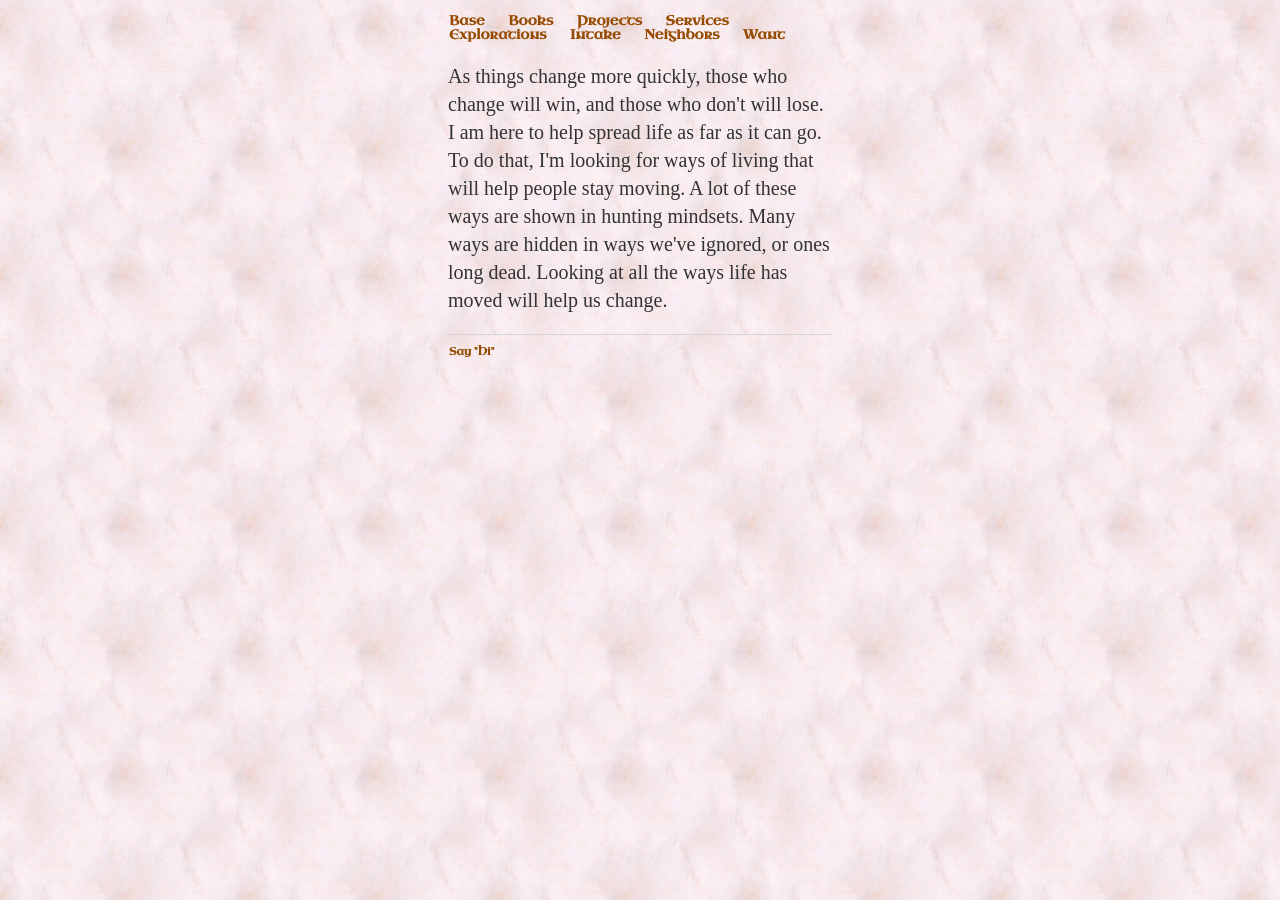
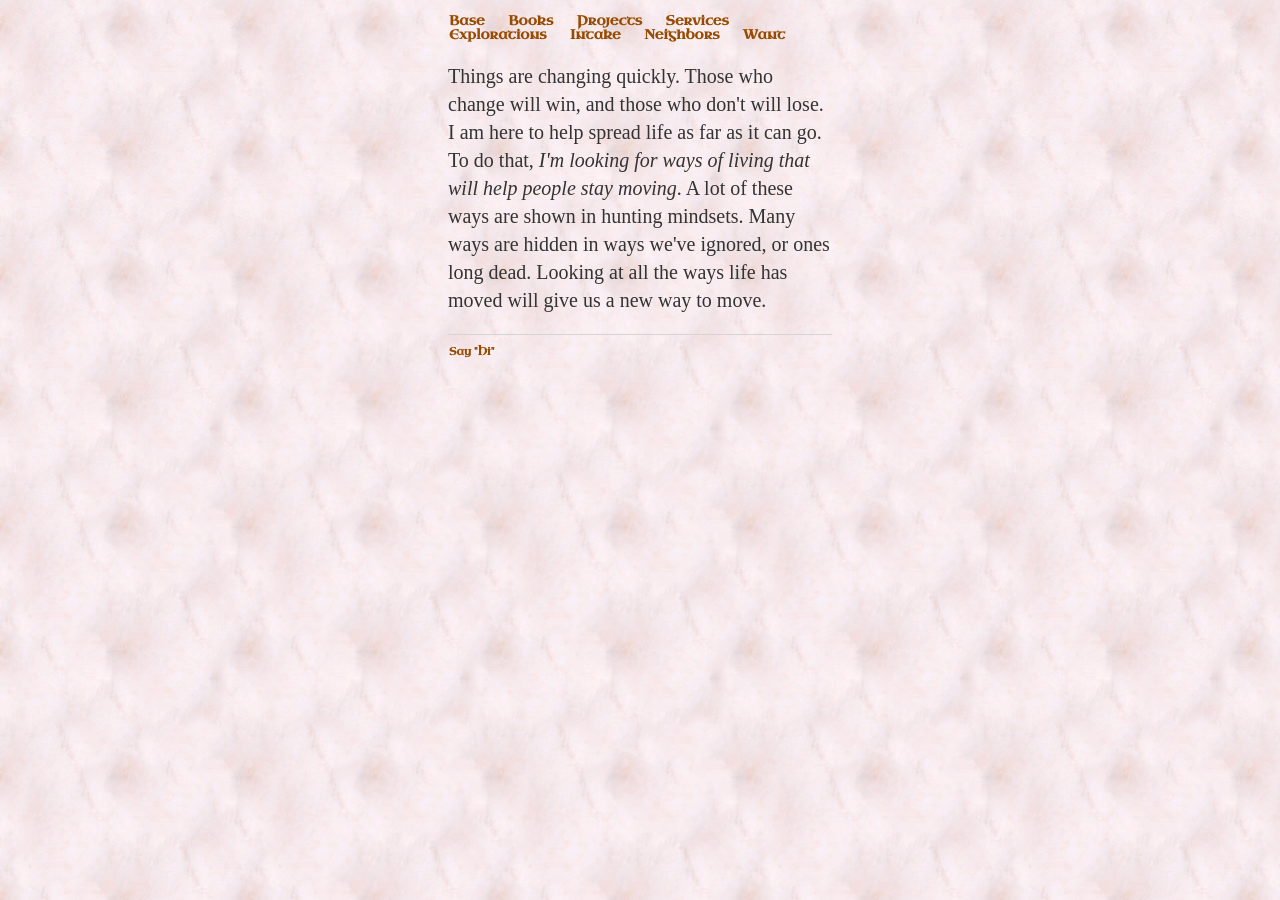
Before and after one commit to ray-dorai/ray-dorai.github.io, a Jekyll site: the page built from want.html, in a window 1280 px wide. Built offline with Jekyll 4.4.1, drawn with Linux system fonts in a browser that asks for light colours; some web fonts are replaced.

Commit message:
Update want.html

```diff
--- a/want.html
+++ b/want.html
@@ -5,7 +5,7 @@ title: Want
 <div class="blurb">
 
  <p>
-As things change more quickly, those who change will win, and those who don't will lose. I am here to help spread life as far as it can go. To do that, I'm looking for ways of living that will help people stay moving.  A lot of these ways are shown in hunting mindsets. Many ways are hidden in ways we've ignored, or ones long dead. Looking at all the ways life has moved will help us change.
+Things are changing quickly. Those who change will win, and those who don't will lose. I am here to help spread life as far as it can go. To do that, <i>I'm looking for ways of living that will help people stay moving</i>.  A lot of these ways are shown in hunting mindsets. Many ways are hidden in ways we've ignored, or ones long dead. Looking at all the ways life has moved will give us a new way to move.
 
 
 
```
